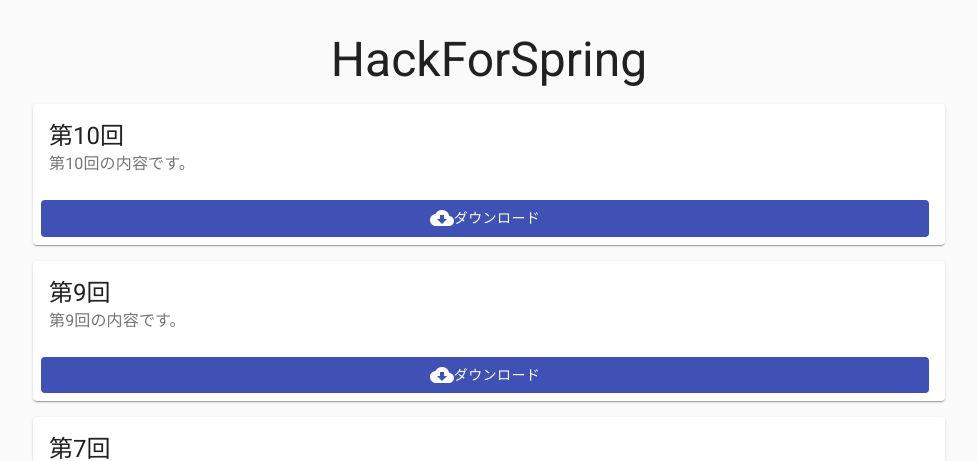
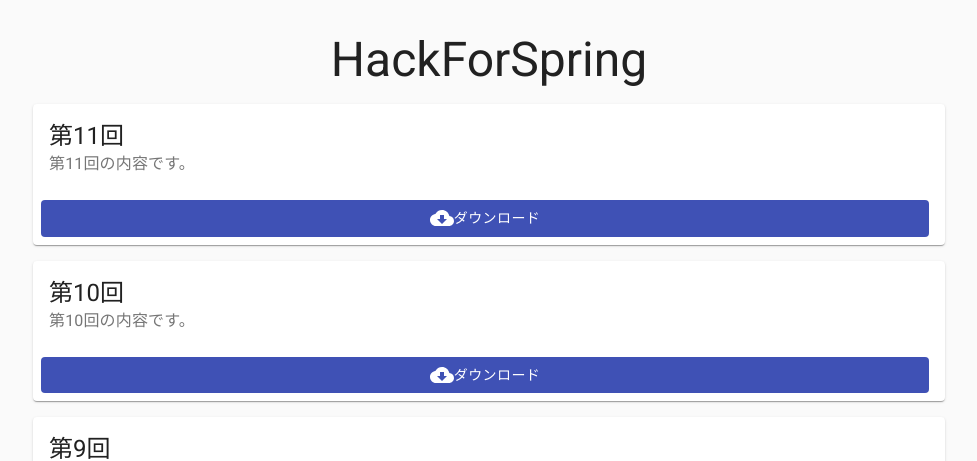
Before and after one commit to hota1024/hackforspring-repository-downloader, a Next.js app: page / in a window 1280 px wide. Shown: the top 461 px of the page, without its empty margins (151-1128 px from the left). Built offline with nearby package versions, Linux system fonts and the light colour scheme.

Commit message:
Update repositories.ts

```diff
--- a/data/repositories.ts
+++ b/data/repositories.ts
@@ -2,6 +2,10 @@ import { Repository } from '../types/Repository'
 
 // 以下の配列にレッスンのデータを追加してください。
 export const Repositories: Repository[] = [
+  {
+    name: '第11回',
+    repository: 'https://github.com/hackforspring/lesson-11'
+  },
   {
     name: '第10回',
     repository: 'https://github.com/hackforspring/lesson-10'
```
